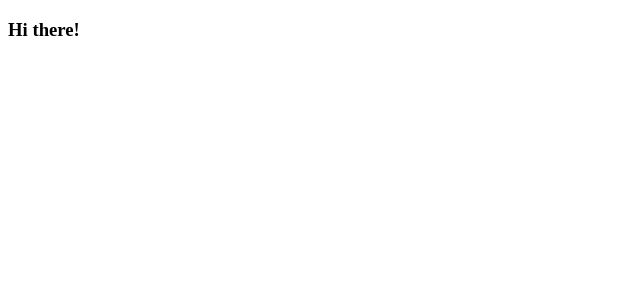
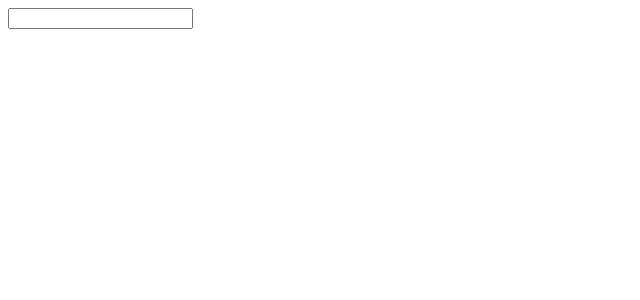
Before and after one commit to maechel/video-browser, a Vue app: page / in a window 1280 px wide. Shown: the top 300 px of the page, without its empty margins (0-640 px from the left). Built offline with nearby package versions, Linux system fonts and the light colour scheme.

Commit message:
Creating and adding a SearchBar component to our App.vue file

```diff
--- a/src/App.vue
+++ b/src/App.vue
@@ -1,12 +1,15 @@
 <template>
     <div>
-        <h3>Hi there!</h3>
+        <SearchBar></SearchBar>
     </div>
 </template>
 
 <script>
+    import SearchBar from './components/SearchBar';
+
     export default {
-        name: 'App'
+        name: 'App',
+        components: { SearchBar }
     }
 </script>
 
--- /dev/null
+++ b/src/components/SearchBar.vue
@@ -0,0 +1,15 @@
+<template>
+    <div>
+        <input />
+    </div>
+</template>
+
+<script>
+    export default {
+        name: 'SearchBar'
+    };
+</script>
+
+<style>
+
+</style>
```
